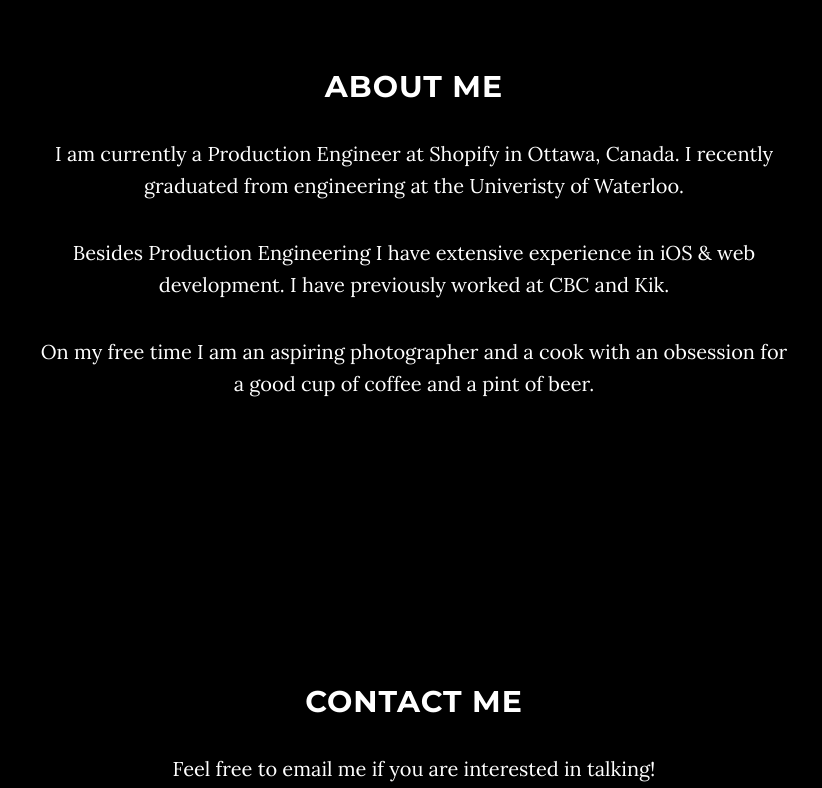
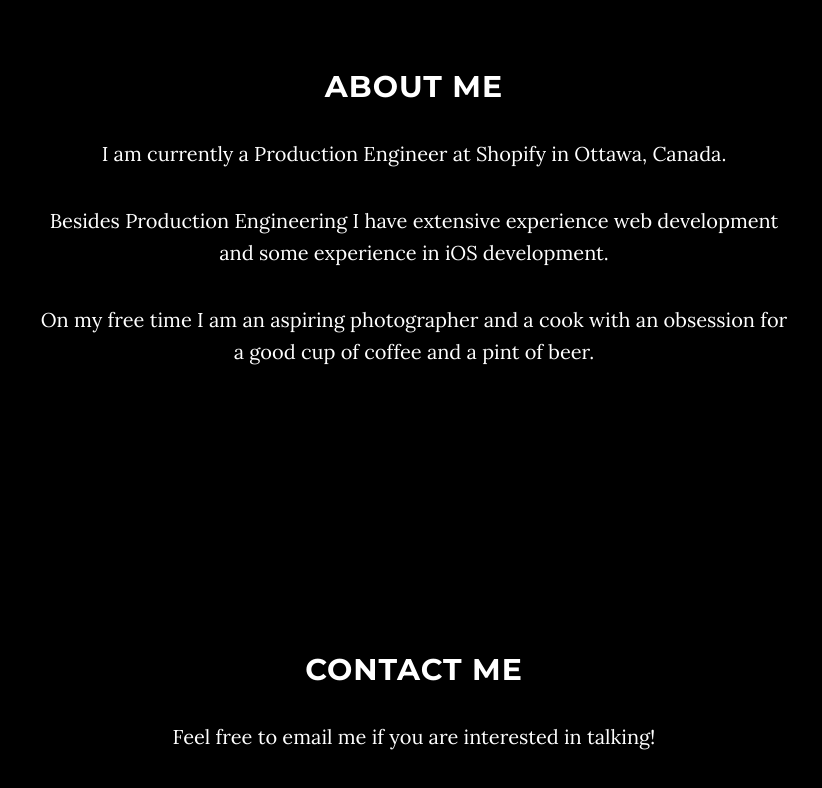
Before and after one commit to karanthukral/karanthukral.github.io, a website: page index.html in a window 1280 px wide. Shown: the part 980-1768 px from the top of the page, without its empty margins (226-1048 px from the left). Drawn offline with nearby package versions, Linux system fonts and the light colour scheme; some packages are replaced by stand-ins of ours.

Commit message:
Update about me

```diff
--- a/index.html
+++ b/index.html
@@ -98,8 +98,8 @@
         <div class="row">
             <div class="col-lg-8 col-lg-offset-2">
                 <h2>About Me</h2>
-                <p>I am currently a Production Engineer at Shopify in Ottawa, Canada. I recently graduated from engineering at the Univeristy of Waterloo.</p>
-                <p>Besides Production Engineering I have extensive experience in iOS & web development. I have previously worked at CBC and Kik.</p>
+                <p>I am currently a Production Engineer at Shopify in Ottawa, Canada. </p>
+                <p>Besides Production Engineering I have extensive experience web development and some experience in iOS development.</p>
                 <p>On my free time I am an aspiring photographer and a cook with an obsession for a good cup of coffee and a pint of beer.</p>
             </div>
         </div>
```
